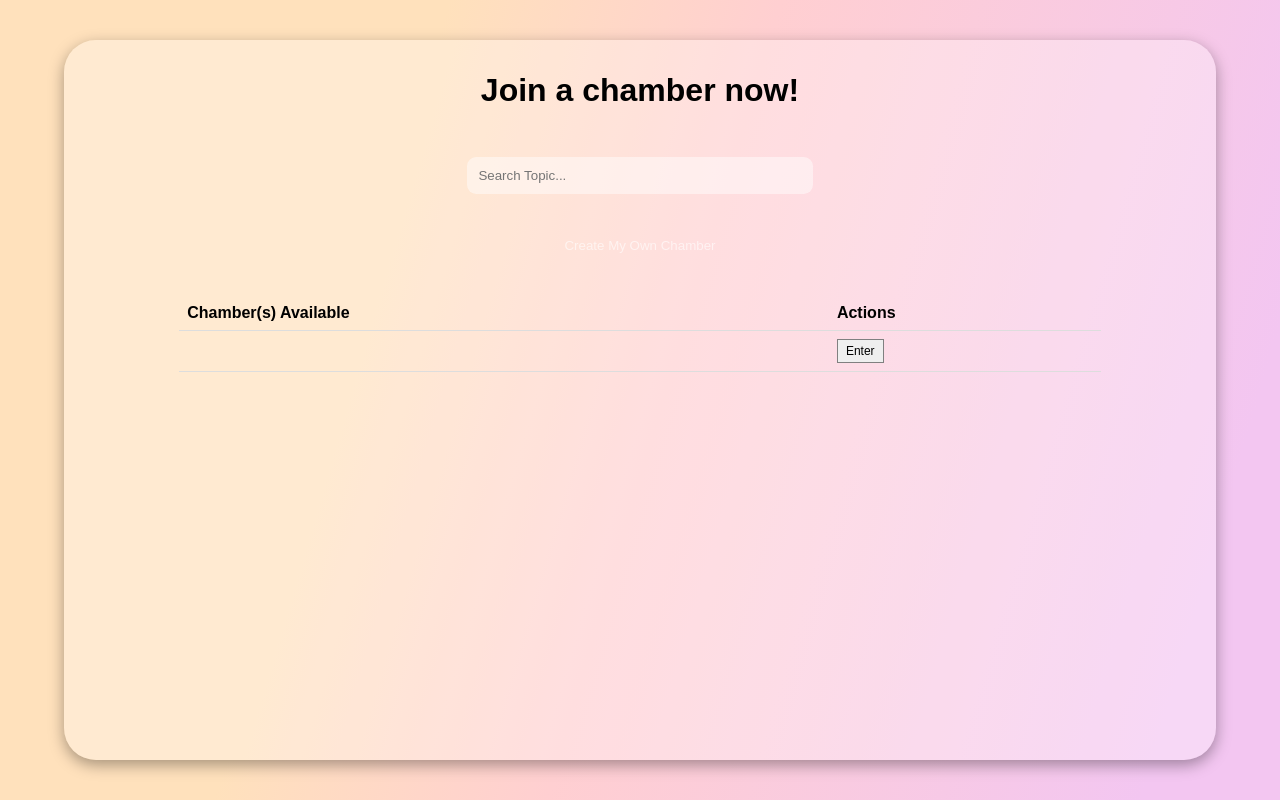
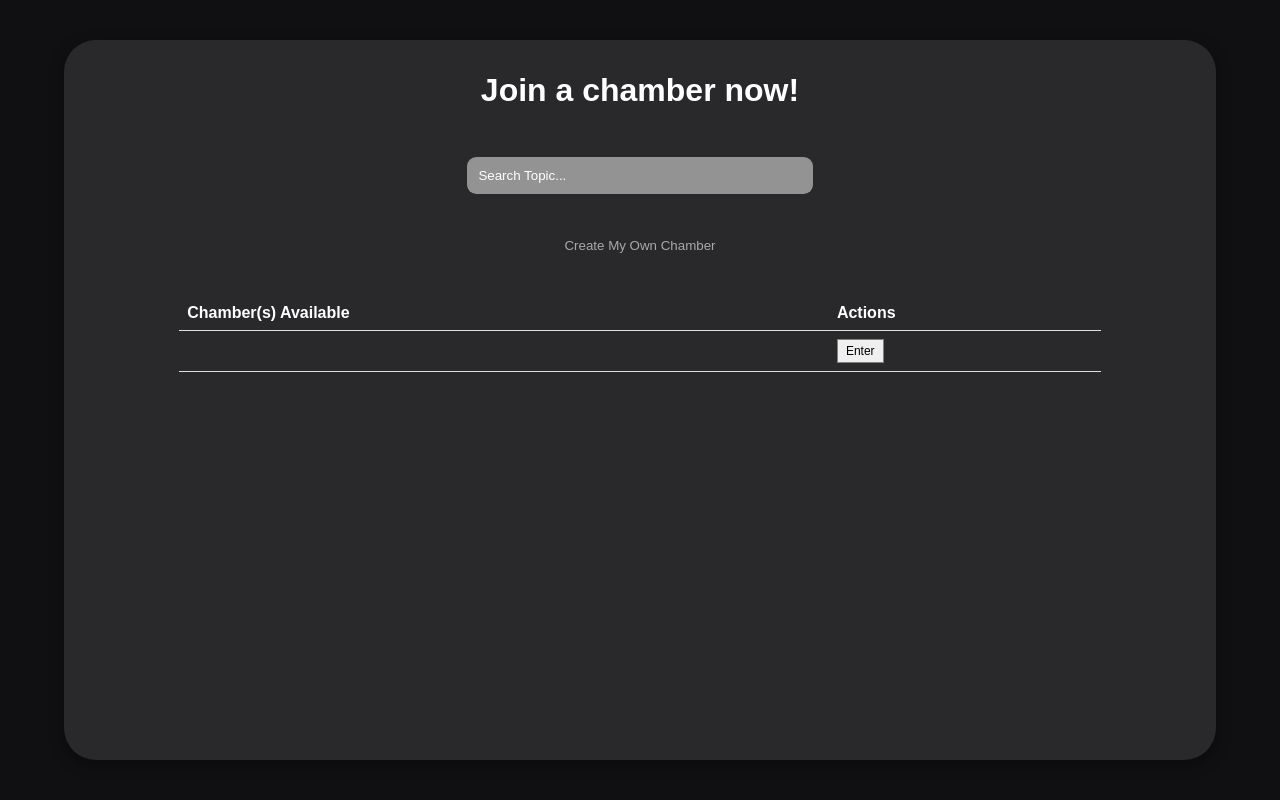
Before and after one commit to singhmeharjeet/talkback, a React (Create React App) app in the folder client/: page /list in a window 1280 px wide. Built offline with nearby package versions, Linux system fonts and the light colour scheme.

Commit message:
edit dark theme list

```diff
--- a/client/src/components/List/List.css
+++ b/client/src/components/List/List.css
@@ -1,10 +1,11 @@
 .list-wrapper {
-	background: linear-gradient(
+	/* background: linear-gradient(
 		106.37deg,
-		#ffe1bc 29.63%,
-		#ffcfd1 51.55%,
-		#f3c6f1 90.85%
-	);
+		#100F11 29.63%,
+		#363239 51.55%,
+		#403c44 90.85%
+	); */
+	background-color: #100F11;
 	height: 100vh;
 	display: flex;
 	justify-content: center;
@@ -19,13 +20,14 @@
 	width: 90%;
 	height: 90%;
 	border-radius: 2rem;
-	background-color: rgba(255, 255, 255, 0.307);
+	background-color: rgba(255, 255, 255, 0.107);
 	box-shadow: rgba(0, 0, 0, 0.35) 0px 5px 15px;
 }
 .list-title {
 	text-align: center;
 	padding: 0.5em;
 	margin-top: 0.5em;
+	color: white;
 }
 .list-search {
 	display: flex;
@@ -40,10 +42,13 @@
 	padding: 0.7rem;
 	border: none;
 	background-color: rgba(255, 253, 253, 0.5);
-	color: black;
+	color: white;
 	border-radius: 0.7em;
 }
-
+.list-search > input::placeholder { /* Chrome, Firefox, Opera, Safari 10.1+ */
+	color: white;
+	opacity: 1; /* Firefox */
+  }
 .list-search > input:hover,
 .list-search > input:focus {
 	outline: none;
@@ -91,7 +96,7 @@ table tr {
 	padding-top: 12px;
 	padding-bottom: 12px;
 	text-align: left;
-	color: black;
+	color: white;
 }
 .list-enter {
 	padding: 4px 8px;
```
